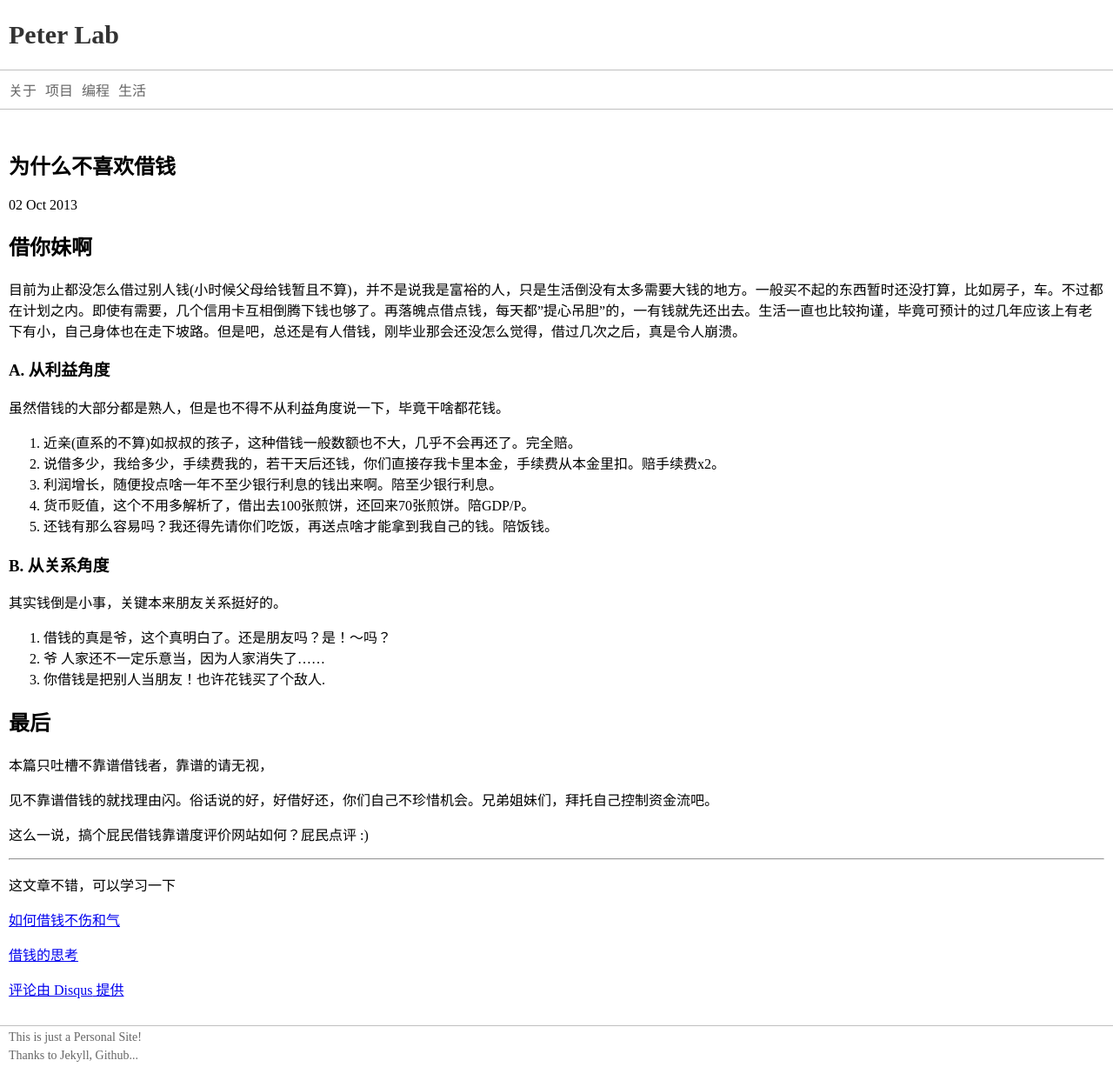
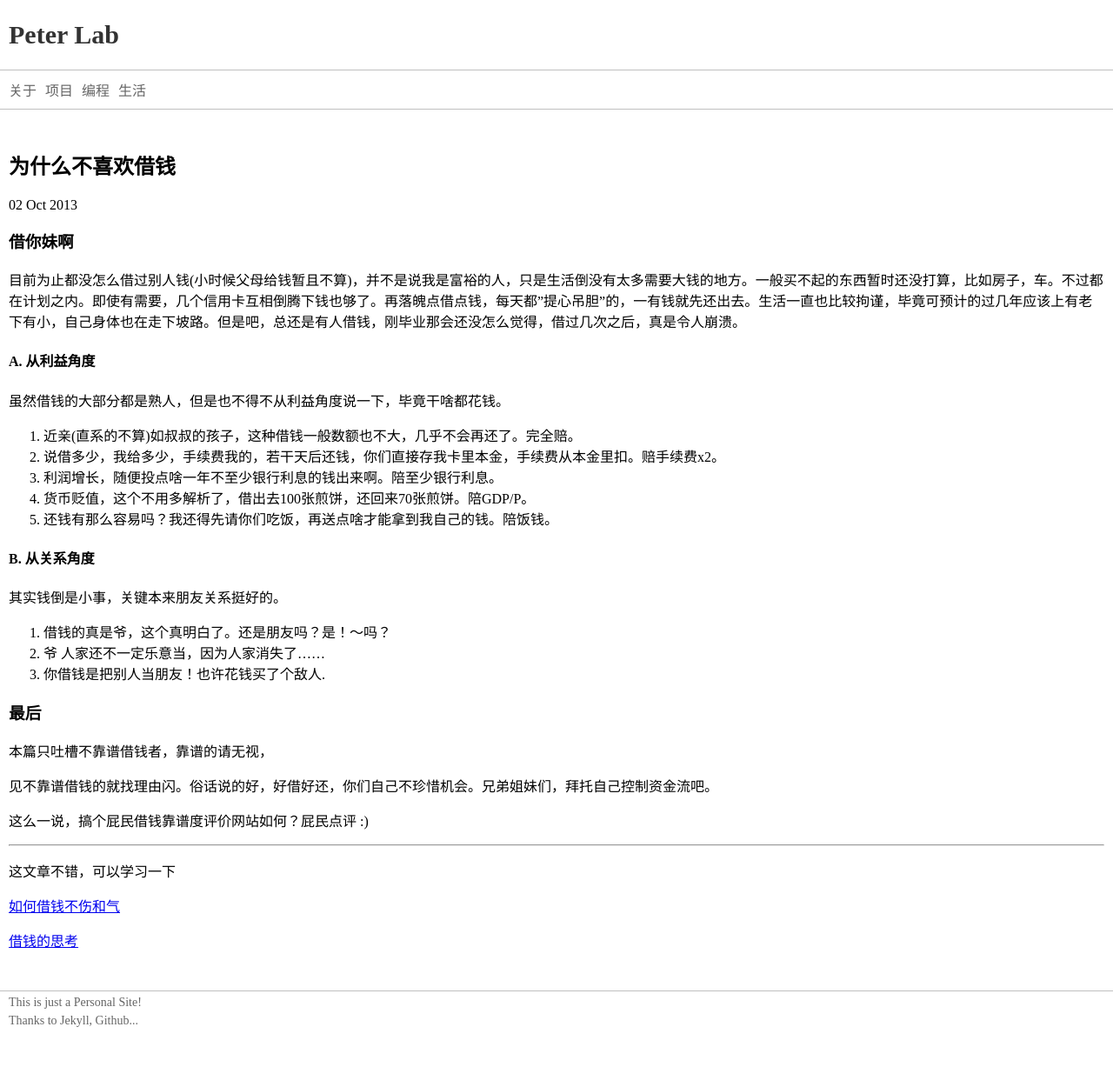
Before and after one commit to ze00ro/ze00ro.github.io, a Jekyll site: the page built from _posts/life/2013-10-02-why-hate-borrow-money.md, in a window 1280 px wide. Shown: the whole page at 87% size. Built offline with Jekyll 4.4.1, drawn with Linux system fonts in a browser that asks for light colours; Markdown is read by kramdown in place of the engine named in the settings; comment, search, counter and statistics services are not loaded; after the commit the page ends 1187 px from its top, so only the background shows below that.

Commit message:
H2 -> H3

```diff
--- a/_layouts/post.html
+++ b/_layouts/post.html
@@ -9,19 +9,3 @@ layout: default
 <div class="post">
 {{ content }}
 </div>
-
-
-<div id="disqus_thread"></div>
-<script type="text/javascript">
-    /* * * CONFIGURATION VARIABLES: EDIT BEFORE PASTING INTO YOUR WEBPAGE * * */
-    var disqus_shortname = 'peterlab'; // required: replace example with your forum shortname
-
-    /* * * DON'T EDIT BELOW THIS LINE * * */
-    (function() {
-        var dsq = document.createElement('script'); dsq.type = 'text/javascript'; dsq.async = true;
-        dsq.src = '//' + disqus_shortname + '.disqus.com/embed.js';
-        (document.getElementsByTagName('head')[0] || document.getElementsByTagName('body')[0]).appendChild(dsq);
-    })();
-</script>
-<noscript>Please enable JavaScript to view the <a href="http://disqus.com/?ref_noscript">comments powered by Disqus.</a></noscript>
-<a href="http://disqus.com" class="dsq-brlink">评论由 <span class="logo-disqus">Disqus</span> 提供</a>
--- a/_posts/life/2013-10-02-why-hate-borrow-money.md
+++ b/_posts/life/2013-10-02-why-hate-borrow-money.md
@@ -7,11 +7,11 @@ tags:
 
 ---
 
-## 借你妹啊
+### 借你妹啊
 
 目前为止都没怎么借过别人钱(小时候父母给钱暂且不算)，并不是说我是富裕的人，只是生活倒没有太多需要大钱的地方。一般买不起的东西暂时还没打算，比如房子，车。不过都在计划之内。即使有需要，几个信用卡互相倒腾下钱也够了。再落魄点借点钱，每天都"提心吊胆"的，一有钱就先还出去。生活一直也比较拘谨，毕竟可预计的过几年应该上有老下有小，自己身体也在走下坡路。但是吧，总还是有人借钱，刚毕业那会还没怎么觉得，借过几次之后，真是令人崩溃。
 
-### A. 从利益角度
+#### A. 从利益角度
 
 虽然借钱的大部分都是熟人，但是也不得不从利益角度说一下，毕竟干啥都花钱。
 
@@ -21,7 +21,7 @@ tags:
 4. 货币贬值，这个不用多解析了，借出去100张煎饼，还回来70张煎饼。陪GDP/P。
 5. 还钱有那么容易吗？我还得先请你们吃饭，再送点啥才能拿到我自己的钱。陪饭钱。
 
-### B. 从关系角度
+#### B. 从关系角度
 
 其实钱倒是小事，关键本来朋友关系挺好的。
 
@@ -29,7 +29,7 @@ tags:
 2. 爷 人家还不一定乐意当，因为人家消失了......
 3. 你借钱是把别人当朋友！也许花钱买了个敌人.
 
-## 最后
+### 最后
 
 本篇只吐槽不靠谱借钱者，靠谱的请无视，
 
```
Also changed, not shown: _includes/disqus.html (added, +14 -0 lines), _posts/program/2013-04-09-server-backup-methods.md (+2 -2 lines).
